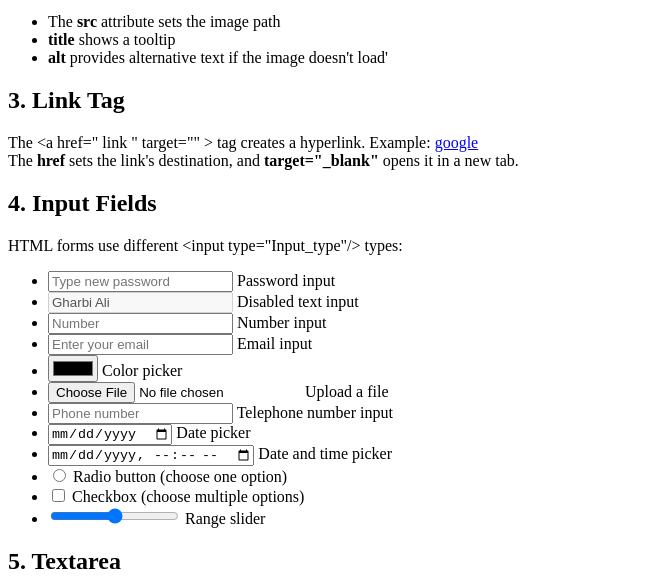
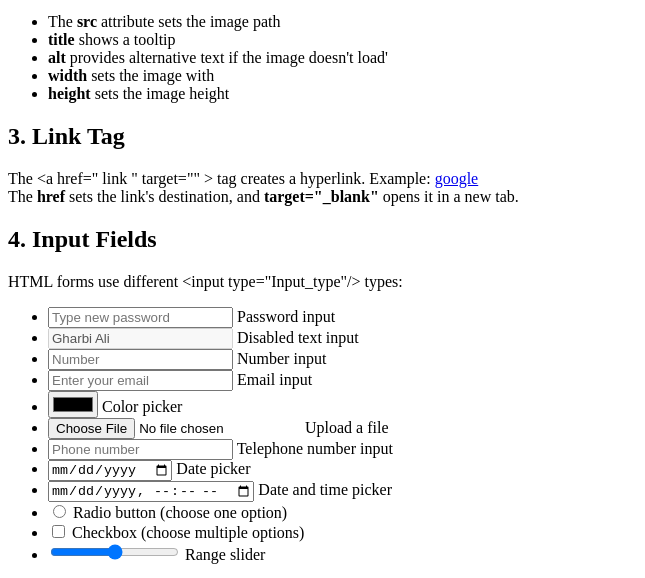
Before and after one commit to GharbiALI/version-control-practice, a plain HTML site: page HTML_Tags_Explanation.html in a window 1280 px wide. Shown: the part 419-997 px from the top of the page, without its empty margins (0-645 px from the left). Drawn offline with Linux system fonts and the light colour scheme.

Commit message:
Added width and height to img tag

```diff
--- a/HTML_Tags_Explanation.html
+++ b/HTML_Tags_Explanation.html
@@ -31,6 +31,8 @@
                 <li>The <b>src</b> attribute sets the image path</li>
                 <li><b>title</b> shows a tooltip</li>
                 <li><b>alt</b> provides alternative text if the image doesn't load'</li>
+                <li><b>width</b> sets the image with</li>
+                <li><b>height</b> sets the image height</li>
             </ul>
     </p>
 
```
